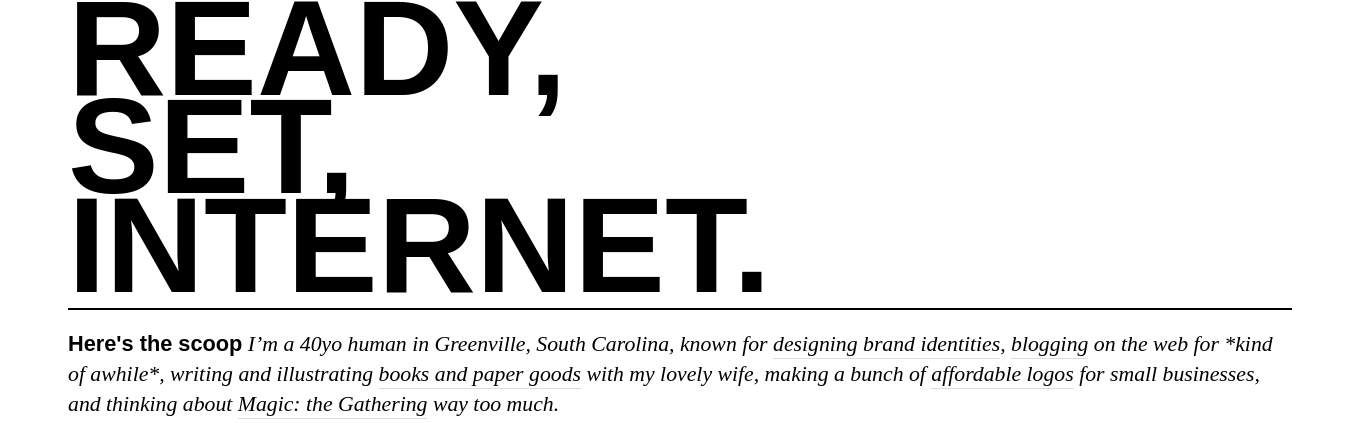
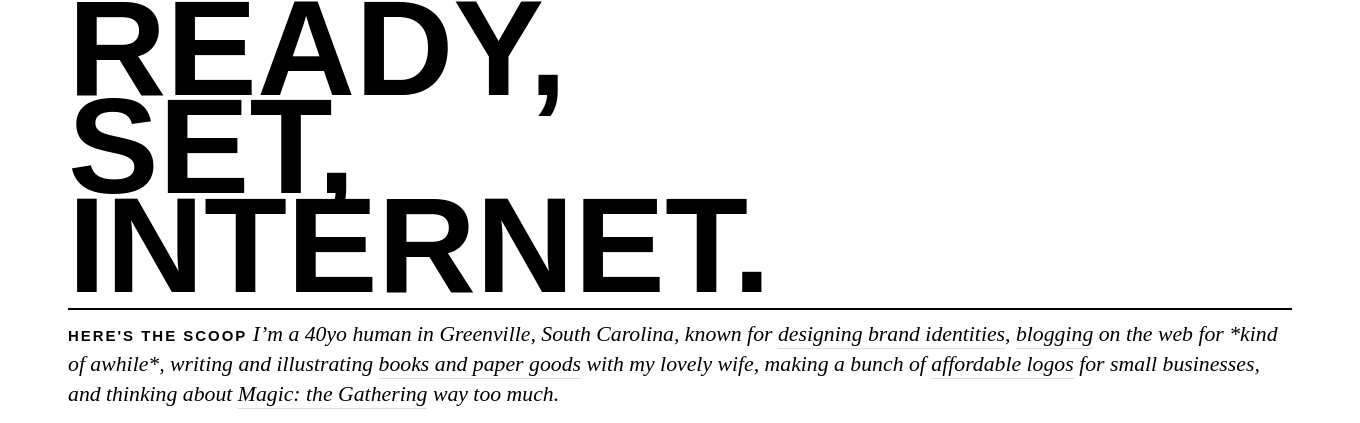
Before and after one commit to blankenship/xyz, a PHP site: page / in a window 1360 px wide; the page is wider, and only the part inside the window is pictured. Shown: the part 530-953 px from the top of that part. Run offline with PHP 8.4, Linux system fonts and the light colour scheme; some libraries are stand-ins or nearby versions; some web fonts are replaced; grey boxes are pictures that could not be loaded.

Commit message:
Update style.css

```diff
--- a/style.css
+++ b/style.css
@@ -124,7 +124,9 @@ website: 	http://blankenship.studio
 	}
 
 	h2 strong {
-		font: 700 1.6vw/2vw "futura-pt-bold", sans-serif;
+		font: 700 1.1vw/2vw "futura-pt-bold", sans-serif;
+		letter-spacing: 2px;
+		text-transform: uppercase;
 	}
 
 	.highlight {
@@ -233,7 +235,7 @@ website: 	http://blankenship.studio
 
 	section {
 		border-top: 2px solid black;
-		padding-top: 20px;
+		padding-top: 10px;
 	}
 
 	.triple ul li { display: inline; }
```
